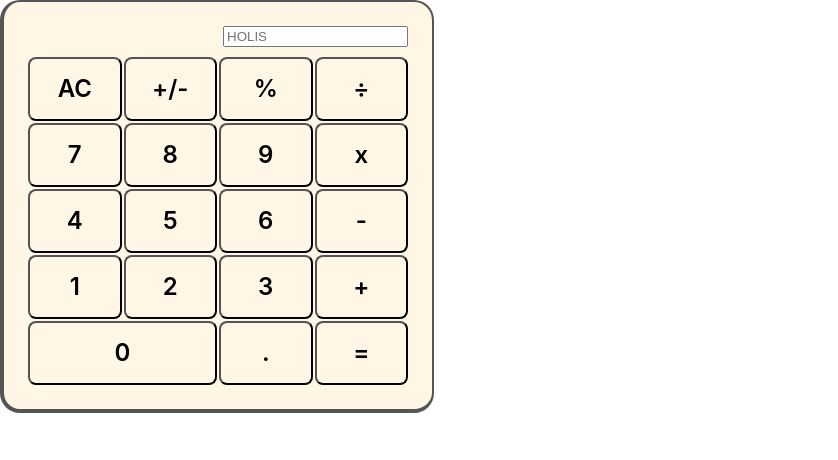
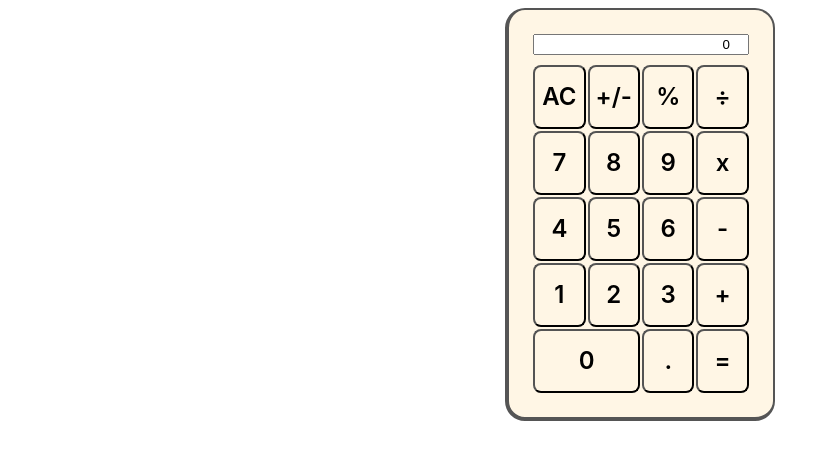
Before and after one commit to mullenlucas/math-magicians, a React (Create React App) app: page / in a window 1280 px wide. Shown: the top 460 px of the page, without its empty margins (0-838 px from the left). Built offline with nearby package versions, Linux system fonts and the light colour scheme.

Commit message:
transform to ES6 and adjustments

```diff
--- a/src/components/Calculator.js
+++ b/src/components/Calculator.js
@@ -1,28 +1,25 @@
 /* eslint-disable */
-// const Items = (props) => {
-//   return <h1>Current Quantity of Items in Cart: {props.quantity}</h1>
-// }
+import React from 'react';
 
-// Items.defaultProps = {
-//   quantity: 0
-// }
+const Numa = (props) => {
+  return <input type="number" id="calc-curr-num" defaultValue={props.quantity} name="calc-curr-num"/>
+}
 
-// class Calculator extends React.Component {
-//   constructor(props) {
-//     super(props);
-//   }
-//   render() {
-//
-//   }
-// };
+Numa.defaultProps = {
+  quantity: 0
+}
 
-function Calculator () {
+class Calculator extends React.Component {
+  constructor(props) {
+    super(props);
+  }
+  render () {
     return (
       <section id="calculator-sec">
 
         <div className="calculator">
           <div className="calc-num">
-          <input type="text" id="lname" placeholder="HOLIS" name="lname"/>
+            <Numa/>
           </div>
 
           <div className="calc-buttons">
@@ -50,5 +47,6 @@ function Calculator () {
       </section>
     )
   }
+}
 
 export default Calculator;
--- a/src/index.css
+++ b/src/index.css
@@ -1,5 +1,4 @@
 body {
-  margin: 0;
   font-family:
     -apple-system,
     BlinkMacSystemFont,
@@ -26,9 +25,9 @@ code {
     monospace;
 }
 
-.calculator-sec {
+#calculator-sec {
   display: flex;
-  flex-direction: column;
+  justify-content: center;
 }
 
 .calculator {
@@ -71,3 +70,8 @@ code {
   color: #000;
   border-radius: 8px;
 }
+
+#calc-curr-num {
+  width: 100%;
+  text-align: end;
+}
```
Lines whose indentation alone changed are shown as unchanged.
